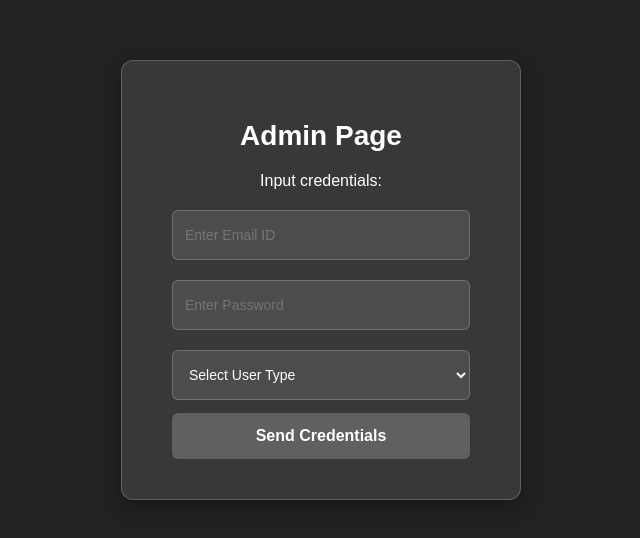
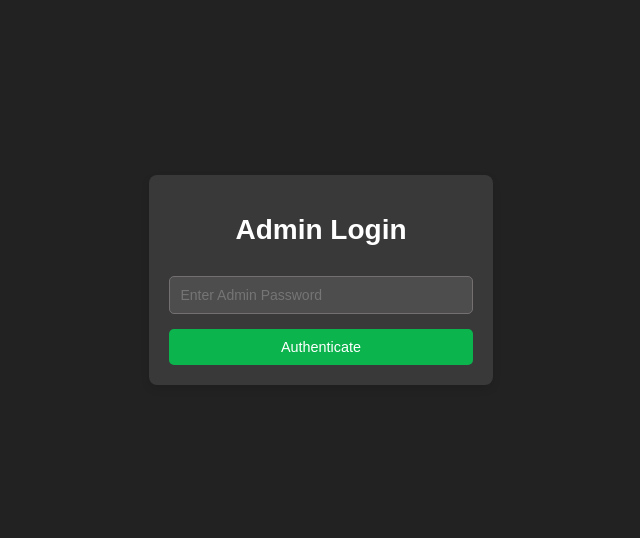
Before and after one commit to Harsh6530/custom-gpt, a React (Create React App) app in the folder frontend/: page /admin in a window 1280 px wide. Shown: the part 116-654 px from the top of the page, without its empty margins (319-959 px from the left). Built offline with nearby package versions, Linux system fonts and the light colour scheme.

Commit message:
Admin Page authentication

```diff
--- a/frontend/src/AdminPage.js
+++ b/frontend/src/AdminPage.js
@@ -1,26 +1,54 @@
-import React, { useState } from 'react';
+import React, { useState, useEffect } from 'react';
 import axios from 'axios';
 import Alert from './components/Alert';
 import Loading from './components/Loading';
 import './css/AdminPage.css';
 
 const AdminPage = () => {
+    const [authPassword, setAuthPassword] = useState(''); // Password input field
+    const [isAuthenticated, setIsAuthenticated] = useState(false); // Authentication state
+    const [adminPassword, setAdminPassword] = useState(''); // Admin password input
     const [userId, setUserId] = useState('');
     const [password, setPassword] = useState('');
     const [userType, setUserType] = useState('');
     const [message, setMessage] = useState('');
-    const [alertType, setAlertType] = useState(''); // For success or error alert
-    const [loading, setLoading] = useState(false); // To show loading spinner
+    const [alertType, setAlertType] = useState('');
+    const [loading, setLoading] = useState(false);
     const baseURL = process.env.REACT_APP_BACKEND_URL;
 
+    useEffect(() => {
+        // Check if admin is already authenticated (persistent session)
+        const storedAuth = localStorage.getItem('isAdminAuthenticated');
+        if (storedAuth === 'true') {
+            setIsAuthenticated(true);
+        }
+    }, []);
+
+    const checkAdminPassword = () => {
+        const correctPassword = "SecureAdmin123"; // 🔒 Change this to a secure password
+        if (authPassword === correctPassword) {
+            setIsAuthenticated(true);
+            localStorage.setItem('isAdminAuthenticated', 'true'); // Persist session
+        } else {
+            setMessage('Incorrect admin password!');
+            setAlertType('error');
+        }
+        setAuthPassword(''); // Clear input after submission
+    };
+
+    const logoutAdmin = () => {
+        setIsAuthenticated(false);
+        localStorage.removeItem('isAdminAuthenticated'); // Clear session
+    };
+
     const sendCredentials = async () => {
-        setLoading(true); // Start loading
+        setLoading(true);
         try {
             console.log('Sending payload:', { userId, password, userType });
             const response = await axios.post(`${baseURL}/api/send-credentials`, {
                 userId,
                 password,
-                type: userType, // Sending user type
+                type: userType,
             });
             console.log('Backend response:', response.data);
             setMessage(`Credentials sent to ${userId}`);
@@ -33,20 +61,35 @@ const AdminPage = () => {
             setMessage('Failed to send credentials');
             setAlertType('error');
         } finally {
-            setLoading(false); // Stop loading
+            setLoading(false);
         }
     };
 
     return (
         <div className="admin-container">
-            {loading && <Loading />} {/* Loading spinner */}
-            {message && <Alert message={message} type={alertType} />} {/* Alert component */}
+            {loading && <Loading />}
+            {message && <Alert message={message} type={alertType} />}
 
+            {!isAuthenticated ? (
+                <div className="auth-box">
+                    <h1>Admin Login</h1>
+                    <input
+                        type="password"
+                        placeholder="Enter Admin Password"
+                        value={authPassword}
+                        onChange={(e) => setAuthPassword(e.target.value)}
+                        className="input-field"
+                    />
+                    <button onClick={checkAdminPassword} className="auth-button">
+                        Authenticate
+                    </button>
+                </div>
+            ) : (
                 <div className="admin-box">
                     <h1>Admin Page</h1>
+
+
                     <p>Input credentials:</p>
-
-                {/* Input fields for User ID and Password */}
                     <div className="credentials-input">
                         <input
                             type="text"
@@ -64,7 +107,6 @@ const AdminPage = () => {
                         />
                     </div>
 
-                {/* Dropdown to select user type */}
                     <div className="dropdown-container">
                         <select
                             value={userType}
@@ -77,15 +119,18 @@ const AdminPage = () => {
                         </select>
                     </div>
 
-                {/* Button to send credentials */}
                     <button
                         onClick={sendCredentials}
                         className="send-button"
-                    disabled={!userId || !password || !userType} // Disabled until all fields are filled
+                        disabled={!userId || !password || !userType}
                     >
                         Send Credentials
                     </button>
+                    <button onClick={logoutAdmin} className="log-b">
+                        Logout
+                    </button>
                 </div>
+            )}
         </div>
     );
 };
--- a/frontend/src/css/AdminPage.css
+++ b/frontend/src/css/AdminPage.css
@@ -94,12 +94,14 @@ p {
     color: #ffffff; /* White text */
     font-size: 16px;
     font-weight: bold;
-    padding: 14px 20px;
+    padding: 15px 20px;
     border: none;
     border-radius: 6px;
     cursor: pointer;
     width: 100%;
     transition: background-color 0.3s ease, transform 0.2s ease;
+    margin-bottom: 20px;
+    margin-top: -3px;
 }
 
 .send-button:hover {
@@ -123,3 +125,49 @@ p {
         transform: translateY(0);
     }
 }
+
+.auth-box {
+
+    padding: 20px;
+    border-radius: 8px;
+    text-align: center;
+    box-shadow: 0px 4px 8px rgba(0, 0, 0, 0.1);
+    background-color: rgba(255, 255, 255, 0.1);
+}
+
+.auth-box input {
+    width: 100%;
+    padding: 10px;
+    margin: 10px 0;
+    border: 1px solid #757070;
+    border-radius: 5px;
+}
+
+.auth-button {
+    width: 100%;
+    padding: 10px;
+    background: #0bb44c;
+    color: #fff;
+    border: none;
+    border-radius: 5px;
+    cursor: pointer;
+    margin-top: 5px;
+}
+
+.auth-button:hover {
+    background: #0bb44c;
+}
+
+/* .admin-box .logout-button {
+    padding: 10px 30px;
+    background: red;
+    color: white;
+    border: none;
+    border-radius: 5px;
+    cursor: pointer;
+    margin-bottom: 15px;
+}
+
+.admin-box .logout-button:hover {
+    background: darkred;
+} */
```
Also changed, not shown: 1 other file (tests, documents, lock files or other folders). Lines whose indentation alone changed are shown as unchanged.
